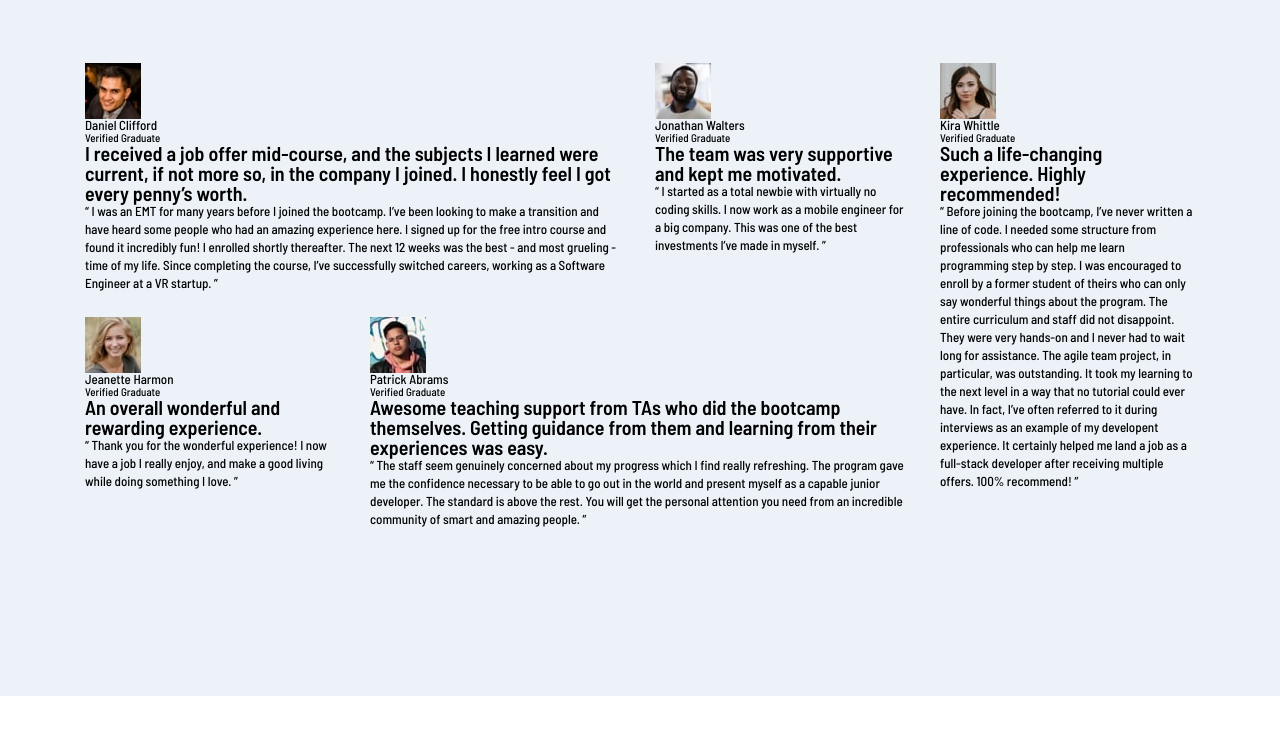
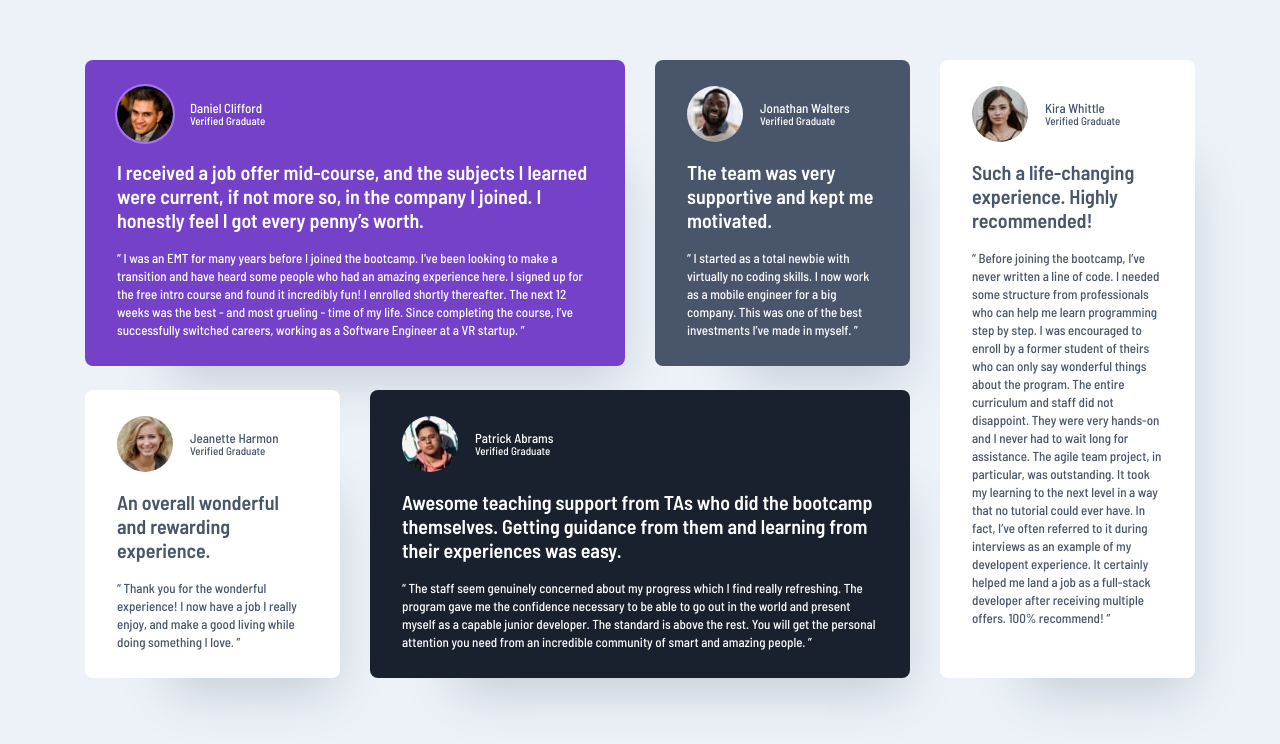
Before and after one commit to Arsalan2078/testimonials-grid-section, a React (Vite) app: page / in a window 1280 px wide. Shown: the part 104-848 px from the top of the page. Before the commit the page ends 800 px from the top, so only its background shows below. Built offline with nearby package versions, Linux system fonts and the light colour scheme.

Commit message:
testimonial styling complete

```diff
--- a/src/components/Testimonial/index.module.css
+++ b/src/components/Testimonial/index.module.css
@@ -1,2 +1,56 @@
 .testimonial {
+  display: flex;
+  flex-direction: column;
+  gap: 1.125rem;
+
+  /* container with .client and 1st part of testimonial (short) */
+  & > *:first-child {
+    display: inherit;
+    flex-direction: inherit;
+    gap: inherit;
+  }
+
+  border-radius: 0.5rem;
+  padding: 1.625rem 2rem;
+
+  background-color: var(--background-color);
+  color: var(--text-color);
+  box-shadow: calc(40 / 16 * 1rem) calc(60 / 16 * 1rem) calc(50 / 16 * 1rem)
+    calc(-47 / 16 * 1rem) hsl(from var(--c-dark-grayish-blue) h s l / 0.2474);
+
+  /* contains img, name and status */
+  & .client {
+    display: flex;
+    align-items: center;
+    gap: 1.0625rem;
+
+    & > img {
+      outline: 0.125rem solid var(--img-outline-color, transparent);
+      border-radius: 99rem;
+      width: attr(data-width rem);
+      aspect-ratio: 1;
+    }
+  }
+
+  /* testimonial color variations */
+  &[data-color="white"] {
+    --background-color: var(--c-white);
+    --text-color: var(--c-dark-grayish-blue);
+  }
+
+  &[data-color="violet"] {
+    --background-color: var(--c-violet);
+    --text-color: var(--c-white);
+    --img-outline-color: hsl(264, 82%, 70%);
+  }
+
+  &[data-color="dark-grayish-blue"] {
+    --background-color: var(--c-dark-grayish-blue);
+    --text-color: var(--c-white);
+  }
+
+  &[data-color="dark-blackish-blue"] {
+    --background-color: var(--c-dark-blackish-blue);
+    --text-color: var(--c-white);
+  }
 }
--- a/src/components/Testimonial/index.tsx
+++ b/src/components/Testimonial/index.tsx
@@ -21,19 +21,21 @@ export default function Testimonial({
   return (
     <div className={styles.testimonial} data-color={color}>
       <div>
-        <div>
-          <img src={img} alt={name} />
+        <div className={styles.client}>
+          <img src={img} alt={name} data-width="1.75" />
 
           <div>
             <div data-text-preset="name">{name}</div>
-            <div data-text-preset="status">{status}</div>
+            <div data-opacity="0.5" data-text-preset="status">
+              {status}
+            </div>
           </div>
         </div>
 
         <p data-text-preset="display">{testimonial.short}</p>
       </div>
 
-      <blockquote>{testimonial.long}</blockquote>
+      <blockquote data-opacity="0.7">{testimonial.long}</blockquote>
     </div>
   );
 }
--- a/src/globals.css
+++ b/src/globals.css
@@ -1,4 +1,4 @@
-@layer reset, base, text-presets;
+@layer reset, base, text-presets, utilities;
 
 @font-face {
   font-display: swap;
@@ -19,13 +19,15 @@
 }
 
 :root {
-  --c-violet: hsl(263, 55%, 52%);
-  --c-dark-grayish-blue: hsl(217, 19%, 35%);
-  --c-dark-blackish-blue: hsl(219, 29%, 14%);
-  --c-white: hsl(0, 0%, 100%);
-  --c-light-gray: hsl(0, 0%, 81%);
-  --c-light-grayish-blue: hsl(210, 46%, 95%);
+  /* colors */
+  --c-violet: hsl(263 55 52);
+  --c-dark-grayish-blue: hsl(217 19 35);
+  --c-dark-blackish-blue: hsl(219 29 14);
+  --c-white: hsl(0 0 100);
+  --c-light-gray: hsl(0 0 81);
+  --c-light-grayish-blue: hsl(210 46 95);
 
+  /* fonts */
   --ff-barlow-semi-condensed: "Barlow Semi Condensed", sans-serif;
 
   --fw-medium: 500;
@@ -35,6 +37,7 @@
   --fs-rg: calc(13 / 16 * 1rem);
   --fs-sm: calc(11 / 16 * 1rem);
 
+  --lh-normal: normal;
   --lh-100: 1;
   --lh-138: calc(18 / 13);
 }
@@ -53,12 +56,18 @@
   }
 }
 
+@layer utilities {
+  [data-opacity] {
+    opacity: attr(data-opacity type(<number>));
+  }
+}
+
 @layer text-presets {
   [data-text-preset="display"] {
     font-family: var(--ff-barlow-semi-condensed);
     font-weight: var(--fw-semibold);
     font-size: var(--fs-lg);
-    line-height: var(--lh-100);
+    line-height: var(--lh-normal);
   }
 
   [data-text-preset="main"] {
```
